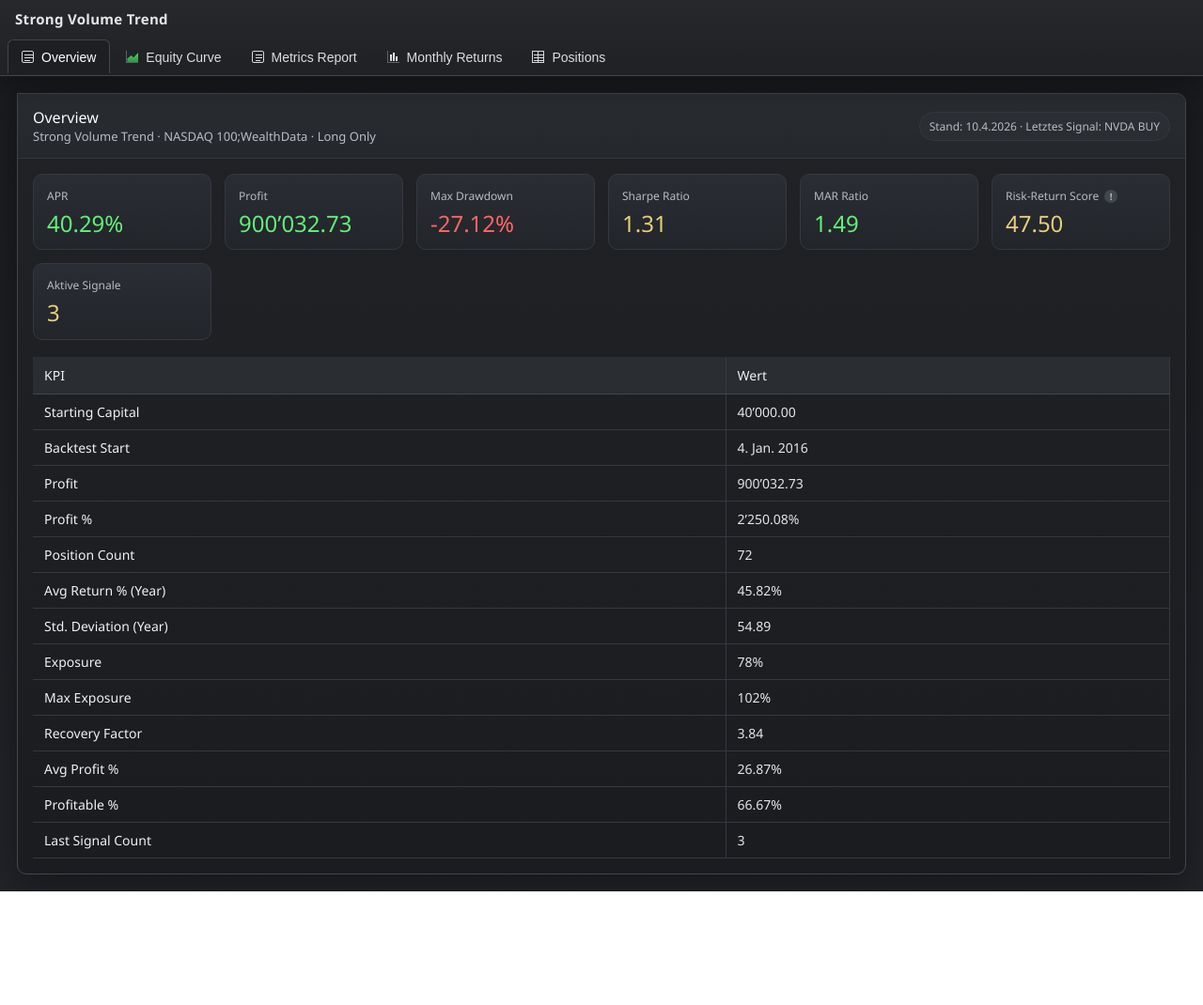
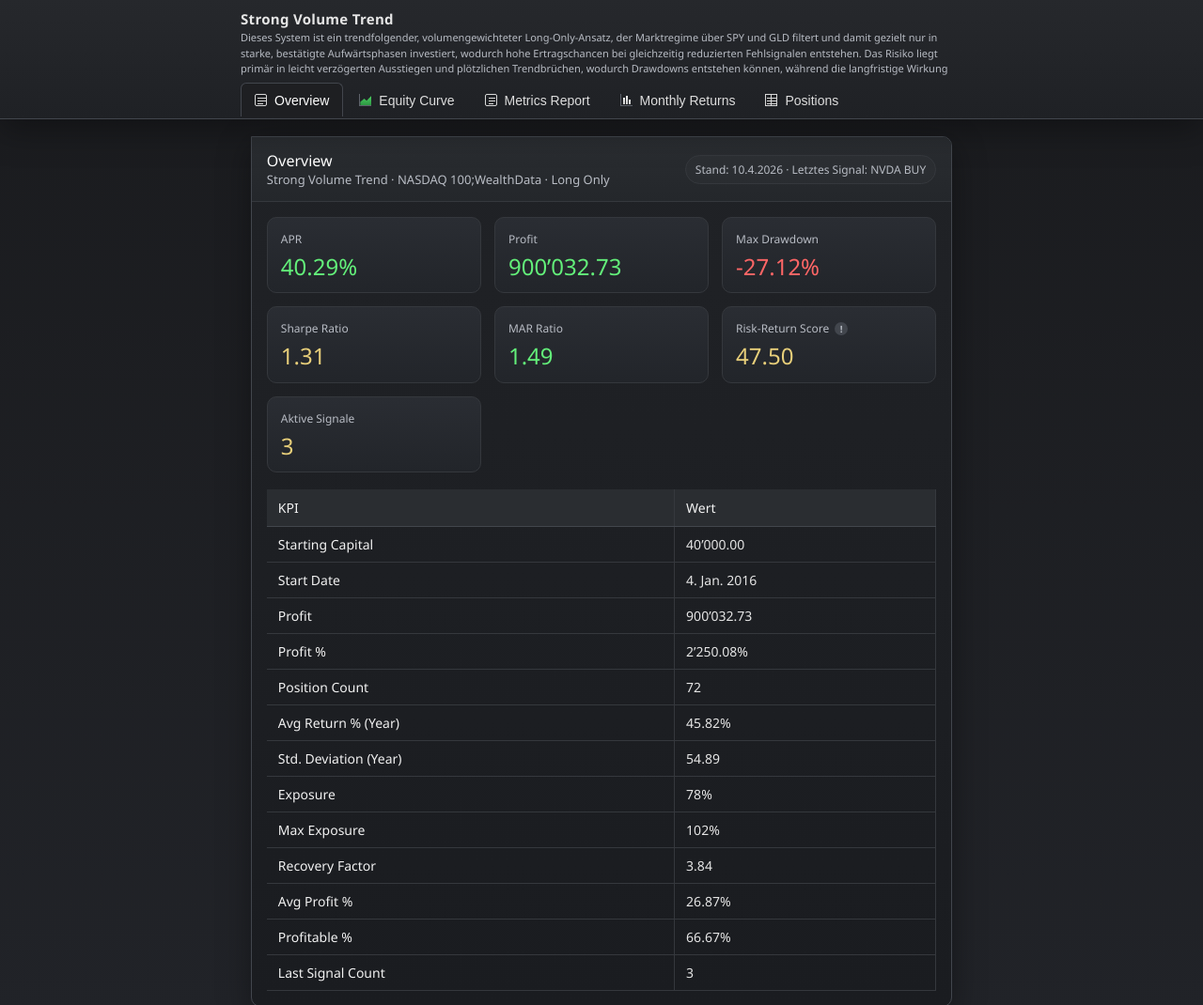
Before and after one commit to github-ascnet/wl-strong-volume-trend, a plain HTML site: page index.html in a window 1280 px wide. Shown: the top 1070 px of the page at 94% size. Before the commit the page ends 949 px from the top, so only its background shows below. Drawn offline with Linux system fonts and the light colour scheme.

Commit message:
Changed Equity and Metrics Styles

```diff
--- a/css/styles.css
+++ b/css/styles.css
@@ -42,8 +42,13 @@ body {
   z-index: 10;
 }
 
+.topbar-inner {
+  width: 60%;
+  margin: 0 auto;
+}
+
 .strategy-title {
-  padding: 10px 16px 4px;
+  padding: 10px 0 2px;
   font-size: 15px;
   font-weight: 600;
   color: var(--text);
@@ -53,11 +58,22 @@ body {
   text-overflow: ellipsis;
 }
 
+.strategy-description {
+  padding: 0 0 6px;
+  font-size: 11px;
+  color: var(--muted);
+  line-height: 1.5;
+  white-space: pre-wrap;
+  overflow-wrap: break-word;
+  max-height: 48px;
+  overflow: hidden;
+}
+
 .tabs {
   display: flex;
   flex-wrap: wrap;
   gap: 2px;
-  padding: 0 8px;
+  padding: 0;
   align-items: stretch;
   min-height: 46px;
 }
@@ -171,6 +187,11 @@ body {
 .content {
   flex: 1;
   padding: 18px;
+}
+
+.content > .panel {
+  width: 60%;
+  margin: 0 auto;
 }
 
 .panel {
@@ -298,7 +319,7 @@ body {
 
 .chart-box {
   width: 100%;
-  height: 340px;
+  margin: 0 auto;
   border: 1px solid var(--border-soft);
   border-radius: var(--radius);
   background: linear-gradient(180deg, #202329 0%, #1a1d22 100%);
@@ -308,8 +329,13 @@ body {
 
 .chart-box svg {
   width: 100%;
-  height: 100%;
+  height: auto;
   display: block;
+}
+
+#metrics-report .table-wrap table {
+  width: 70%;
+  margin: 0 auto;
 }
 
 .table-wrap {
--- a/index.html
+++ b/index.html
@@ -11,7 +11,9 @@
 <body>
     <div class="app">
         <header class="topbar">
+            <div class="topbar-inner">
                 <div id="strategyTitle" class="strategy-title"></div>
+                <div id="strategyDescription" class="strategy-description"></div>
                 <nav class="tabs" aria-label="Report Tabs">
                     <button class="tab active" data-tab="overview">
                         <span class="tab-icon icon-overview"></span>
@@ -34,6 +36,7 @@
                         <span>Positions</span>
                     </button>
                 </nav>
+            </div>
         </header>
 
         <main class="content">
@@ -70,7 +73,7 @@
                 </div>
                 <div class="chart-wrap">
                     <div class="chart-box">
-                        <svg id="equityChart" viewBox="0 0 1000 340" preserveAspectRatio="none" aria-label="Equity Curve Chart"></svg>
+                        <svg id="equityChart" viewBox="0 0 1000 340" preserveAspectRatio="xMidYMid meet" aria-label="Equity Curve Chart"></svg>
                     </div>
                 </div>
             </section>
--- a/js/main.js
+++ b/js/main.js
@@ -173,7 +173,7 @@ function renderOverview(currentState, signals) {
 
   const metrics = [
     ["Starting Capital", formatNumber(currentState.startingCapital)],
-    ["Backtest Start", formatDateLong(currentState.backtestStartDate)],
+    ["Start Date", formatDateLong(currentState.backtestStartDate)],
     ["Profit", formatNumber(currentState.profit)],
     ["Profit %", formatPercent(currentState.profitPercent)],
     ["Position Count", currentState.positionCount],
@@ -204,7 +204,7 @@ function renderMetricsReport(currentState) {
 
   const rows = [
     ["Starting Capital", formatNumber(currentState.startingCapital)],
-    ["Backtest Start", formatDateLong(currentState.backtestStartDate)],
+    ["Start Date", formatDateLong(currentState.backtestStartDate)],
     ["APR", formatPercent(currentState.apr)],
     ["Profit", formatNumber(currentState.profit)],
     ["Profit %", formatPercent(currentState.profitPercent)],
@@ -410,11 +410,39 @@ function renderEquityChart(equityData) {
         Math.round((equityData.length - 1) * ratio)
       );
       const x = margin.left + ratio * chartWidth;
+      const anchor = ratio === 0 ? "start" : ratio === 1 ? "end" : "middle";
       return `<text x="${x}" y="${
         height - 12
-      }" text-anchor="middle" fill="#aeb4be" font-size="12">${escapeHtml(
+      }" text-anchor="${anchor}" fill="#aeb4be" font-size="12">${escapeHtml(
         equityData[index].date
       )}</text>`;
+    })
+    .join("");
+
+  // Detect flat (cash) zones: equity unchanged for 3+ consecutive data points
+  const cashZones = [];
+  let zoneStart = 0;
+  for (let i = 1; i <= points.length; i += 1) {
+    const same =
+      i < points.length &&
+      Math.abs(points[i].equity - points[zoneStart].equity) < 0.01;
+    if (!same) {
+      if (i - zoneStart >= 3) {
+        cashZones.push({ from: zoneStart, to: i - 1 });
+      }
+      zoneStart = i;
+    }
+  }
+
+  const cashZoneRects = cashZones
+    .map(({ from, to }) => {
+      const x1 = points[from].x;
+      const x2 = points[to].x;
+      return `<rect x="${x1.toFixed(2)}" y="${margin.top}" width="${(
+        x2 - x1
+      ).toFixed(
+        2
+      )}" height="${chartHeight}" fill="#ff8080" opacity="0.18" rx="0"/>`;
     })
     .join("");
 
@@ -429,6 +457,7 @@ function renderEquityChart(equityData) {
       ${horizontalGrid}
       ${verticalGrid}
     </g>
+    ${cashZoneRects}
     <path d="${areaPath}" fill="url(#fillGreen)"></path>
     <path d="${linePath}" fill="none" stroke="#56e86c" stroke-width="3.2" stroke-linejoin="round" stroke-linecap="round"></path>
     ${yLabels}
@@ -548,6 +577,11 @@ async function initializeDashboard() {
         currentState.strategyName
       );
 
+    const strategyDescEl = document.getElementById("strategyDescription");
+    if (strategyDescEl && currentState.strategyDescription) {
+      strategyDescEl.textContent = currentState.strategyDescription;
+    }
+
     renderOverview(currentState, signals);
     renderMetricsReport(currentState);
     renderPositions(positions);
```
Lines whose indentation alone changed are shown as unchanged.
